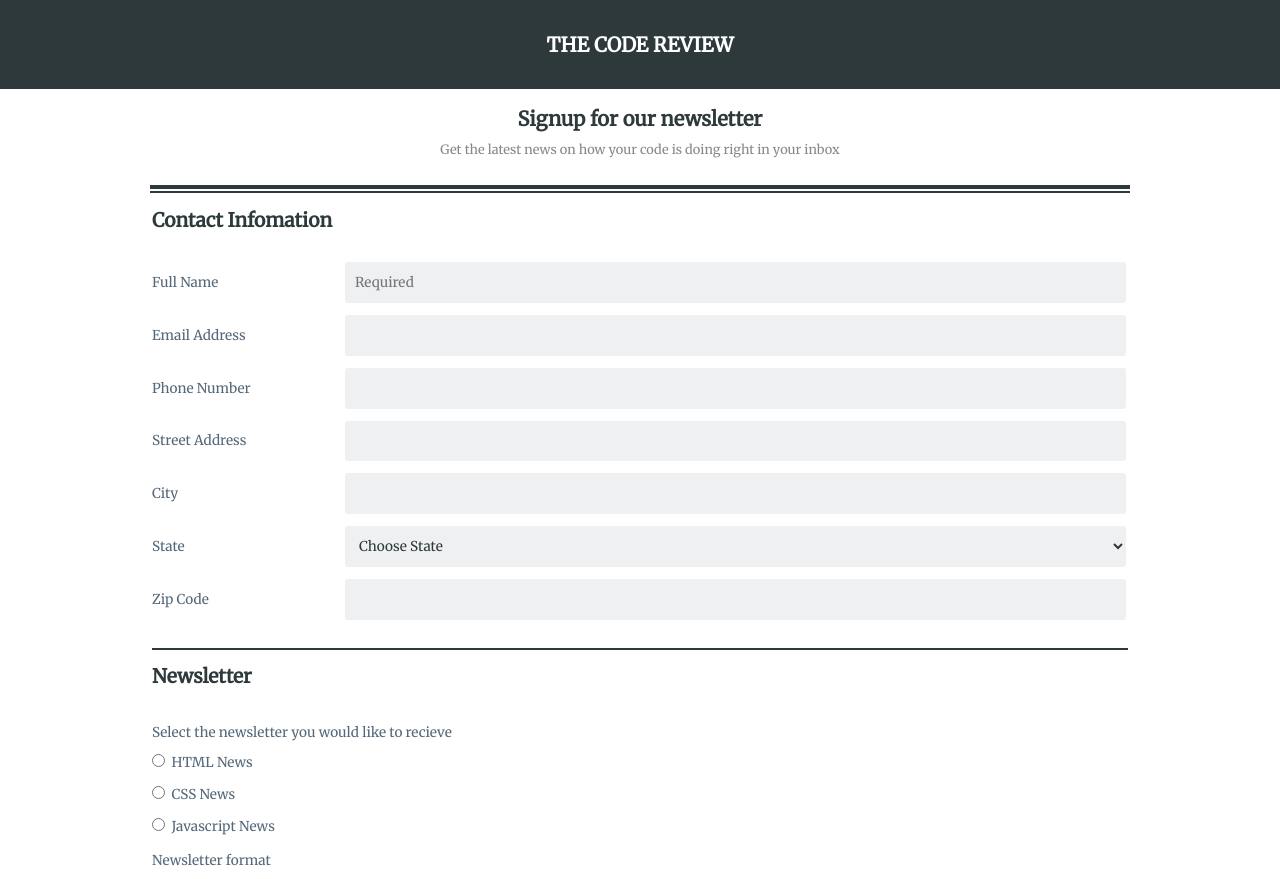
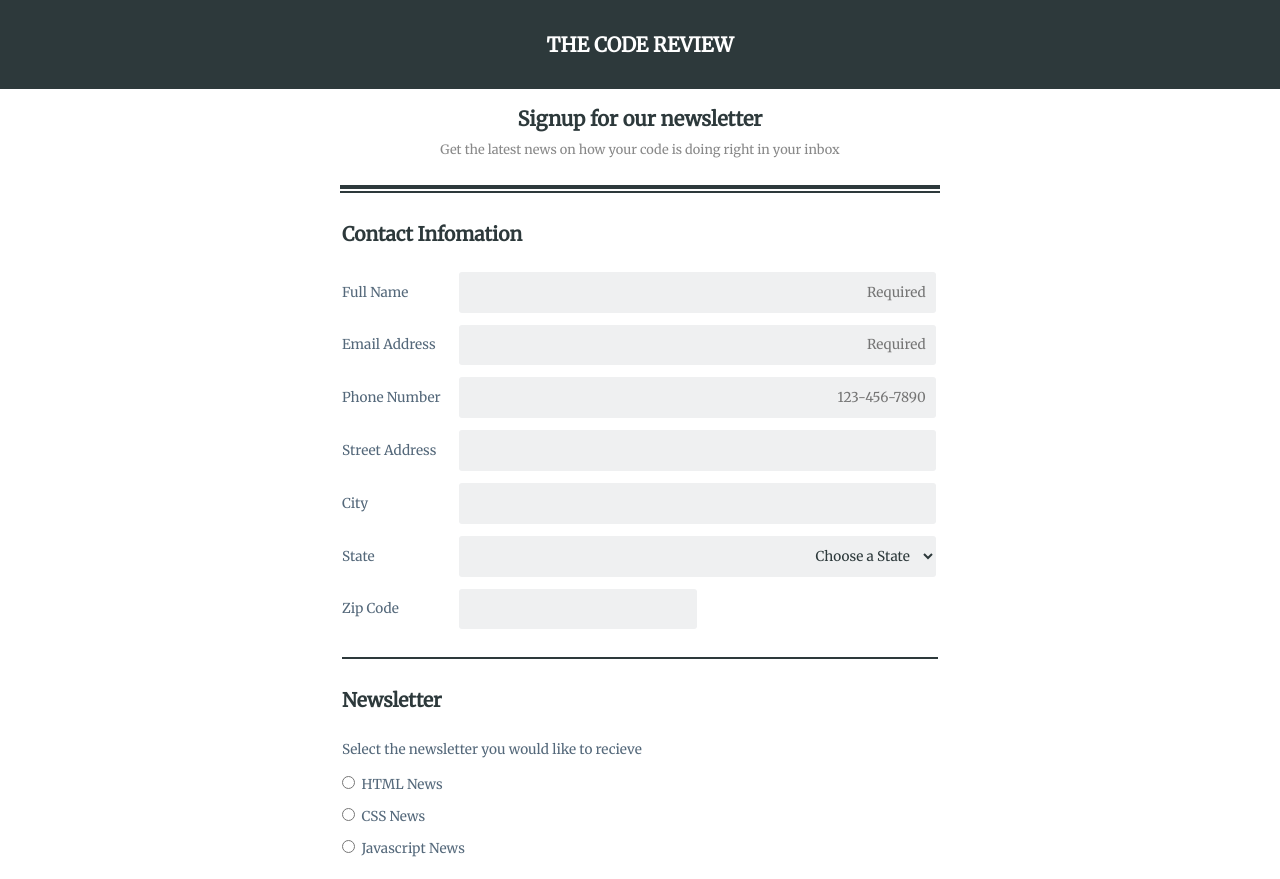
Before and after one commit to brentsuggs/online_registration_form, a plain HTML site: page index.html in a window 1280 px wide. Shown: the top 879 px of the page. Drawn offline with Linux system fonts and the light colour scheme.

Commit message:
Ready to Submit 1

```diff
--- a/css/stylesheet.css
+++ b/css/stylesheet.css
@@ -20,7 +20,7 @@ body {
 
 .wrap {
     width: 90%;
-    max-width: 980px;
+    max-width: 600px;
     margin: 0 auto;
 }
 
@@ -90,7 +90,12 @@ fieldset:first-child {
 fieldset legend {
     font-weight: 700;
     font-size: 1.2em;
-    padding: .75em 0;
+    padding: 1.5em 0 .5em;
+}
+
+.contact-info input,
+.contact-info select {
+    text-align: right;
 }
 
 input,
@@ -98,7 +103,7 @@ select,
 textarea {
     border-radius: 3px;
     background-color: rgb(239,240,241);
-    padding-left: 10px;
+    padding: 0 10px;
     border: none;
     outline: 0;
 }
@@ -107,6 +112,10 @@ label,
 input,
 textarea {
     color: rgb(84,104,122);
+    -webkit-transition: border 1s ease-in;
+    -moz-transition: border 1s ease-in;
+    -o-transition: border 1s ease-in;
+    transition: border 1s ease-in;
 }
 
 
@@ -122,7 +131,6 @@ input:focus,
 select:focus,
 textarea:focus {
     border: solid 2px rgb(70,105,139);
-
 }
 
 input::placeholder,
@@ -131,13 +139,6 @@ input::-moz-placeholder,
 input:-ms-input-placeholder,
 input:-moz-placeholder {
     text-align: right;
-}
-
-input[id="name"]:required::after,
-input[id="email"]:required::after {
-    content="Required"
-    color: red;
-
 }
 
 textarea {
@@ -158,11 +159,14 @@ button{
     height: 3em;
 }
 
+select option {
+    color: #888;
+}
+
 .radio-header {
     display: inline-block;
     width: 100%;
-    margin-top: 5px;
-    margin-bottom: 10px;
+    margin-bottom: 15px;
     margin-right: auto;
 }
 
@@ -206,4 +210,8 @@ footer {
     .contact-info select {
         width: 80%;
     }
+
+    input[id="zip"] {
+    width: 40%;
 }
+}
--- a/index.html
+++ b/index.html
@@ -27,10 +27,10 @@
                     <input type="text" id="name" name="user_name" required placeholder="Required">
 
                     <label for="email">Email Address</label>
-                    <input type="email" id="email" name="user_mail" required>
+                    <input type="email" id="email" name="user_mail" required placeholder="Required">
 
                     <label for="phone">Phone Number</label>
-                    <input type="tel" id="phone" name="user_phone">
+                    <input type="tel" id="phone" name="user_phone" placeholder="123-456-7890" pattern="xxx-xxx-xxx" maxlength="12">
 
                     <label for="address">Street Address</label>
                     <input type="text" id="address" namme="user_address">
@@ -39,30 +39,30 @@
                     <input type="text" id="city" namme="user_city">
 
                     <label for="state">State</label>
-                    <select id="state" name="user_state">
-                        <option value="blank">Choose State</option>
+                    <select id="state" name="user_state" label="Choose a State">
+                        <option value="" disabled selected hidden>Choose a State</option>
                         <option value="MS">MS</option>
                         <option value="TN">TN</option>
                         <option value="TX">TX</option>
                     </select><br>
 
                     <label for="zip">Zip Code</label>
-                    <input type="text" id="zip" name="user_zip">
+                    <input type="number" id="zip" name="user_zip">
 
                 </fieldset>
                 <fieldset class="nl-options">
                     <legend>Newsletter</legend>
 
                     <label class="radio-header">Select the newsletter you would like to recieve</label><br>
-                    <input type="radio" id="news_html" value="html" name="user_newsletter"><label>&nbsp; HTML News</label><br>
-                    <input type="radio" id="news_css" value="css" name="user_newsletter"><label>&nbsp; CSS News</label><br>
-                    <input type="radio" id="news_javascript" value="javascript" name="user_newsletter"><label>&nbsp; Javascript News</label><br>
+                    <input type="radio" id="news_html" value="html" name="user_newsletter"><label for="news_html">&nbsp; HTML News</label><br>
+                    <input type="radio" id="news_css" value="css" name="user_newsletter"><label for="news_css">&nbsp; CSS News</label><br>
+                    <input type="radio" id="news_javascript" value="javascript" name="user_newsletter"><label for="news_javascript">&nbsp; Javascript News</label><br><br>
 
                     <label class="radio-header">Newsletter format</label><br>
-                    <input type="radio" id="html" value="html" name="user_news_format"><label>&nbsp; HTML</label><br>
-                    <input type="radio" id="plain" value="plain" name="user_news_format"><label>&nbsp; Plain text</label><br>
+                    <input type="radio" id="html" value="html" name="user_news_format"><label for="html">&nbsp; HTML</label><br>
+                    <input type="radio" id="plain" value="plain" name="user_news_format"><label for="plain">&nbsp; Plain text</label><br><br>
 
-                    <label class="radio-header" for="other">Other topics you'd like to hear about</label>
+                    <label for="other">Other topics you'd like to hear about</label>
                     <textarea id="other" name="user_other"></textarea>
                 </fieldset>
 
```
